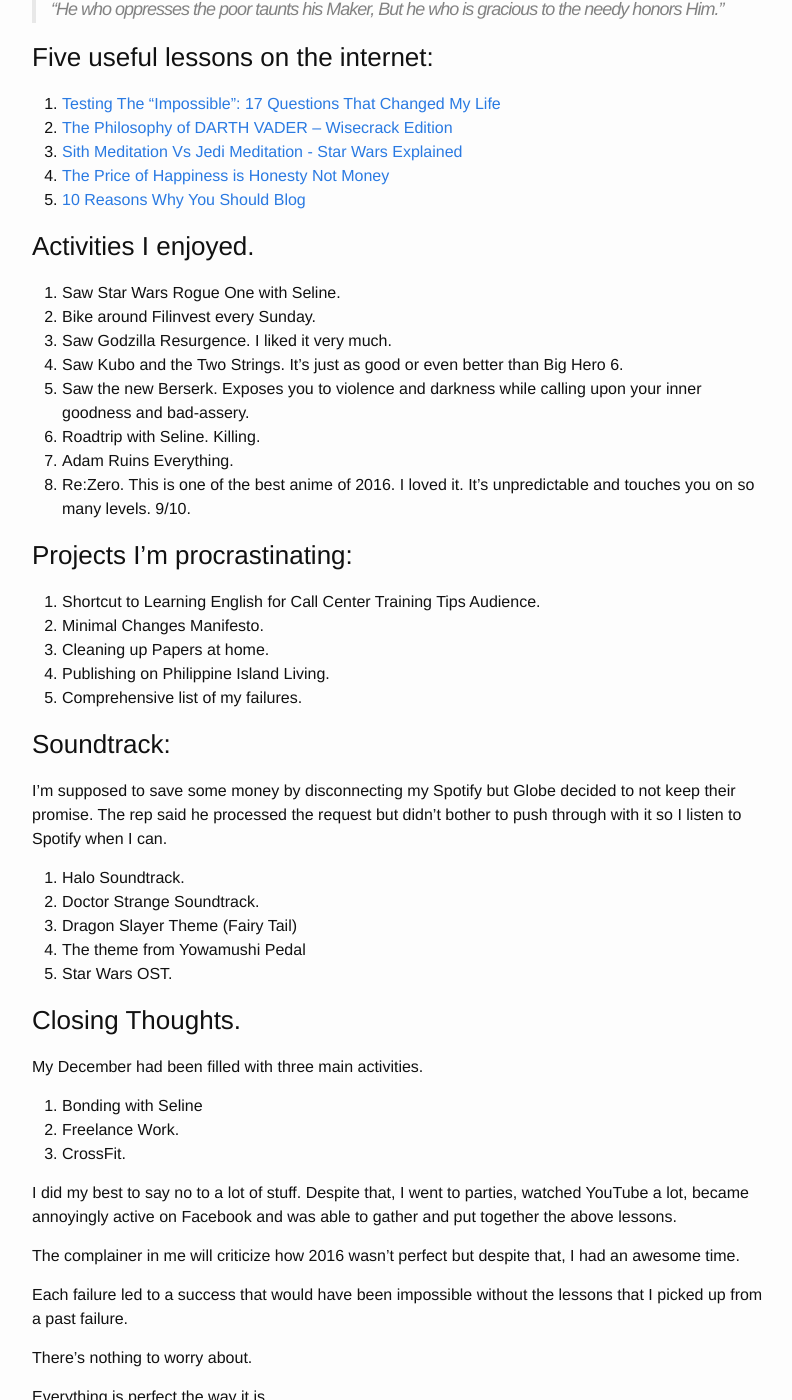
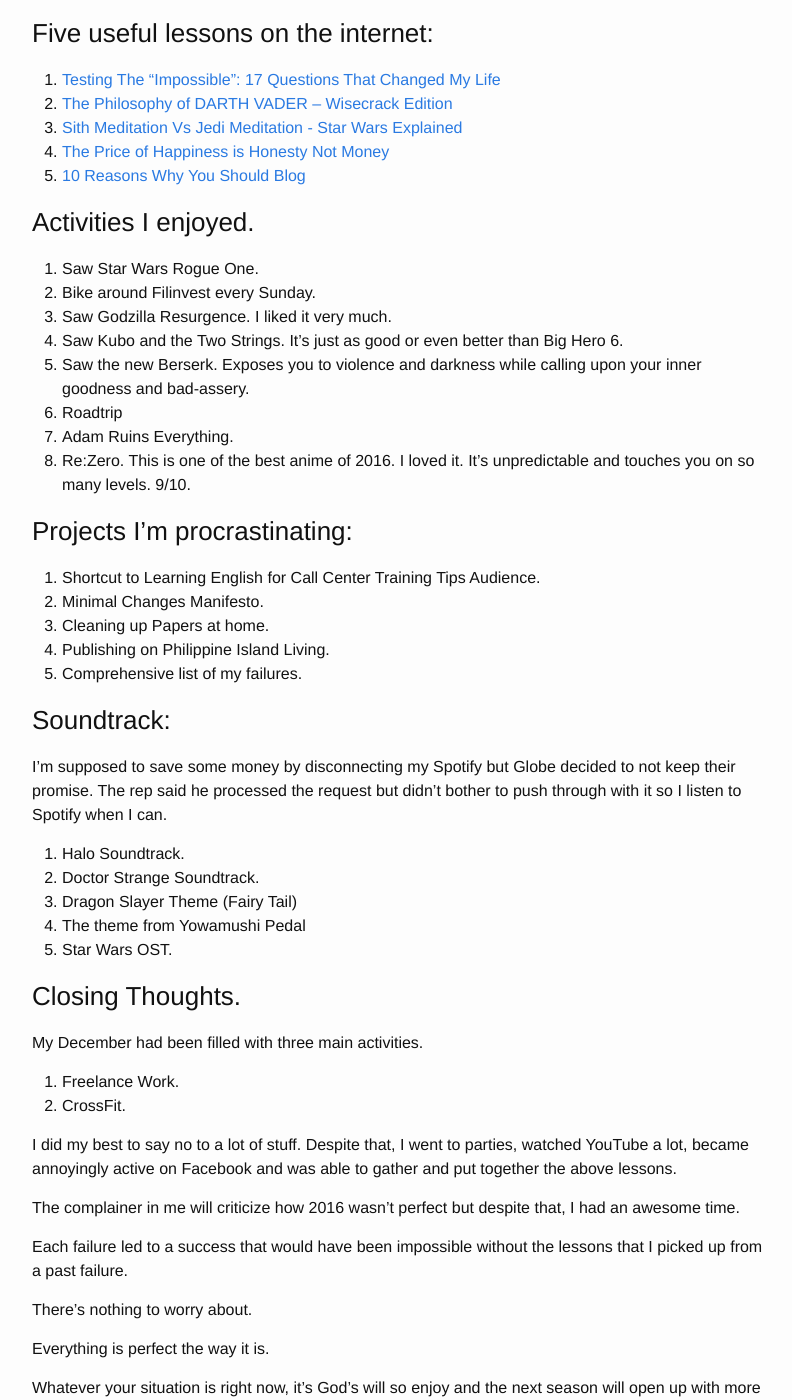
Before and after one commit to kevinolega/minimalchanges, a Jekyll site: the page built from _posts/2016-12-29-christmas-reflection-2016.md, in a window 1280 px wide and 1400 px high, scrolled down 3603 px. Shown: the whole window, without its empty margins (238-1030 px from the left). Built offline with Jekyll 4.4.1, drawn with Linux system fonts in a browser that asks for light colours; nearby versions of some CDN libraries; library files that are not in the unit come from our copies; some of the changed text lies outside the part shown.

Commit message:
Update 2016-12-29-christmas-reflection-2016.md

```diff
--- a/_posts/2016-12-29-christmas-reflection-2016.md
+++ b/_posts/2016-12-29-christmas-reflection-2016.md
@@ -35,7 +35,7 @@ I'm sorry I haven't been updating the blog recently.
 1. **iPhone 5s**. The one I bought was broken and I spent more trying to repair it. I just gave up and will be holding on to it until November of 2017 or if it breaks.
 2. **Fixed Gear Bike**. I only have the framset.
 3. **Magnetic Charger**. Thanks Ralph.
-4. **Deadpool mini-figure**. Thank you Seline.
+4. **Deadpool mini-figure**.
 5. **Blue Pencil**. I use this for drawing but benefit from writing with it. It just looks damn good.
 6. **Hot Glue Gun**. I used it to fix my writing tray. Not sure what else I'll use it with.
 7. **Reebok CrossFit Nano 6**. Got this as a gift. Thanks Dad. It’s a size 10. The previous one is a Nano 4 and is a size 9.5. I don’t have enough time with it yet to judge what it can do but it’s comfortable to wear, run and lift in.
@@ -63,12 +63,11 @@ I'm sorry I haven't been updating the blog recently.
 
 ### Blessings I received:
 
-1. Seline
-2. Shoes from Dad.
-3. Family's health.
-4. Free workout shirt. Thanks Josh.
-5. Free Photoshop lessons. Thanks Angelo.
-6. Porno Shirt. Thanks Scott.
+1. Shoes from Dad.
+2. Family's health.
+3. Free workout shirt. Thanks Josh.
+4. Free Photoshop lessons. Thanks Angelo.
+5. Porno Shirt. Thanks Scott.
 
 ### Random Things I'm Grateful for:
 
@@ -119,12 +118,12 @@ Proverbs 14:31
 
 ### Activities I enjoyed.
 
-1. Saw Star Wars Rogue One with Seline.
+1. Saw Star Wars Rogue One.
 2. Bike around Filinvest every Sunday.
 3. Saw Godzilla Resurgence. I liked it very much.
 4. Saw Kubo and the Two Strings. It’s just as good or even better than Big Hero 6.
 5. Saw the new Berserk. Exposes you to violence and darkness while calling upon your inner goodness and bad-assery.
-6. Roadtrip with Seline. Killing.
+6. Roadtrip
 7. Adam Ruins Everything.
 8. Re:Zero. This is one of the best anime of 2016. I loved it. It’s unpredictable and touches you on so many levels. 9/10.
 
@@ -151,9 +150,8 @@ I’m supposed to save some money by disconnecting my Spotify but Globe decided
 
 My December had been filled with three main activities.
 
-1. Bonding with Seline
-2. Freelance Work.
-3. CrossFit.
+1. Freelance Work.
+2. CrossFit.
 
 I did my best to say no to a lot of stuff. Despite that, I went to parties, watched YouTube a lot, became annoyingly active on Facebook and was able to gather and  put together the above lessons.
 
```
